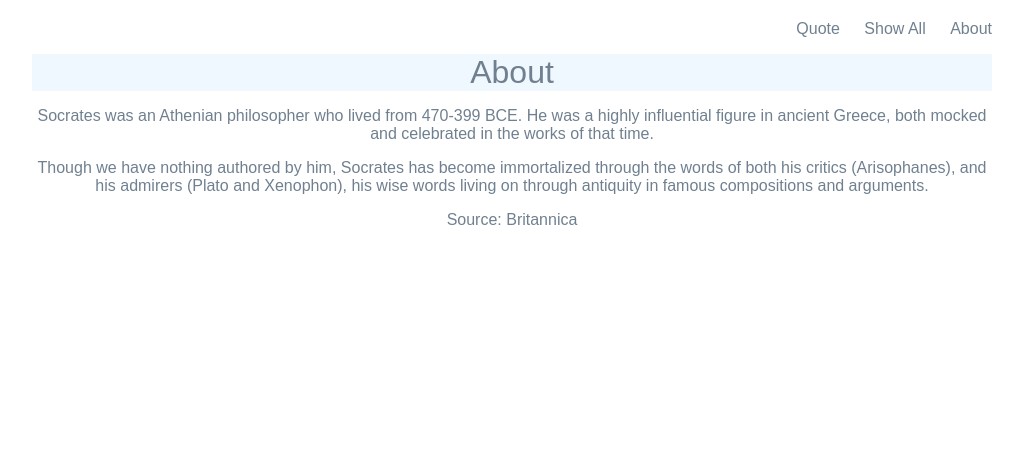
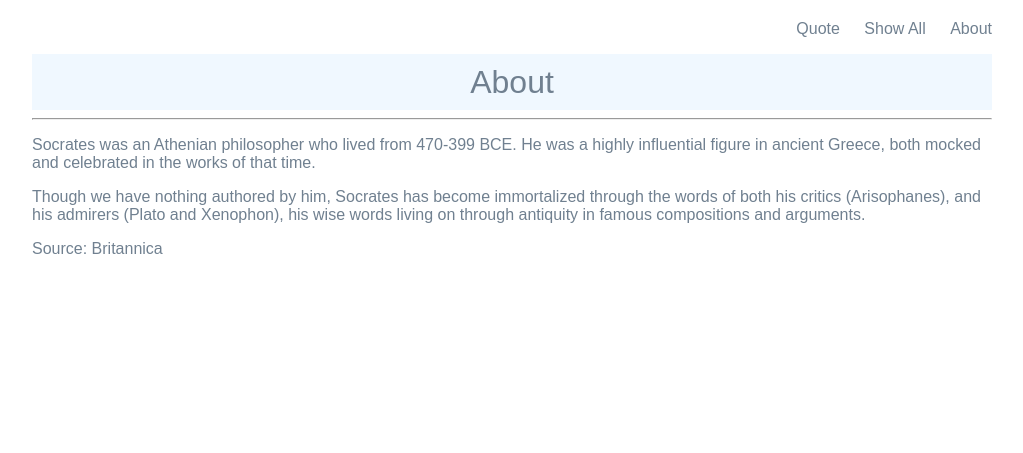
Before and after one commit to codyheadings/cs412, a Django app: page /quotes/about in a window 1280 px wide. Shown: the top 453 px of the page, without its empty margins (128-1151 px from the left). Run offline with Django 5.2, Linux system fonts and the light colour scheme.

Commit message:
styling improvements for a1

```diff
--- a/quotes/templates/quotes/about.html
+++ b/quotes/templates/quotes/about.html
@@ -5,13 +5,14 @@
 {% block content %}
 <div>
     <h1>About</h1>
-    <p>
+    <hr>
+    <p class="left">
         Socrates was an Athenian philosopher who lived from 470-399 BCE. He was a highly influential figure in ancient Greece, both mocked and celebrated in the works of that time.
     </p>
-    <p>
+    <p class="left">
         Though we have nothing authored by him, Socrates has become immortalized through the words of both his critics (Arisophanes), and his admirers (Plato and Xenophon), his wise words living on through antiquity in famous compositions and arguments.
     </p>
-    <p>
+    <p class="left">
         Source: <a href="https://www.britannica.com/biography/Socrates">Britannica</a>
     </p>
 </div>
--- a/quotes/templates/quotes/quote.html
+++ b/quotes/templates/quotes/quote.html
@@ -5,6 +5,7 @@
 {% block content %}
 <div>
     <h1>Quote of the Day</h1>
+    <hr>
     <p id="random_quote">
         {{quote}}
     </p>
--- a/quotes/templates/quotes/show_all.html
+++ b/quotes/templates/quotes/show_all.html
@@ -5,6 +5,7 @@
 {% block content %}
 <div>
     <h1>All Socrates Quotes</h1>
+    <hr>
     <!-- For loop iterates over list of quotes and displays them on page -->
     {% for quote in quotes%}
     <p>
--- a/static/styles.css
+++ b/static/styles.css
@@ -4,11 +4,15 @@ body {
     font-family: arial;
     text-align: center;
 }
+.left {
+    text-align: left;
+}
 
 h1,h2,h3,h4,h5{
     font-weight: normal;
     background:aliceblue;
     margin: 0;
+    padding: 1%;
 }
 
 a, a:visited {
```
